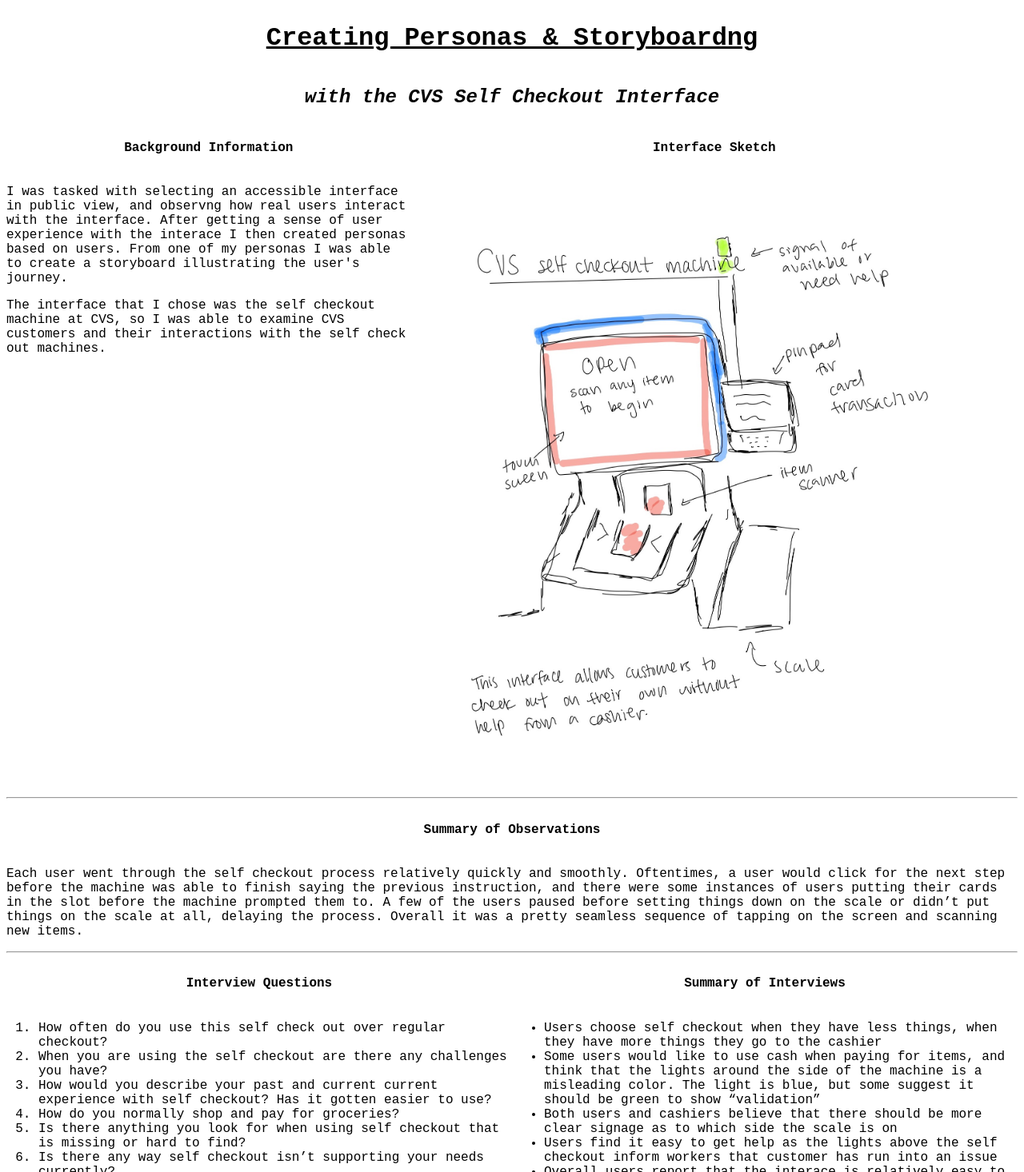
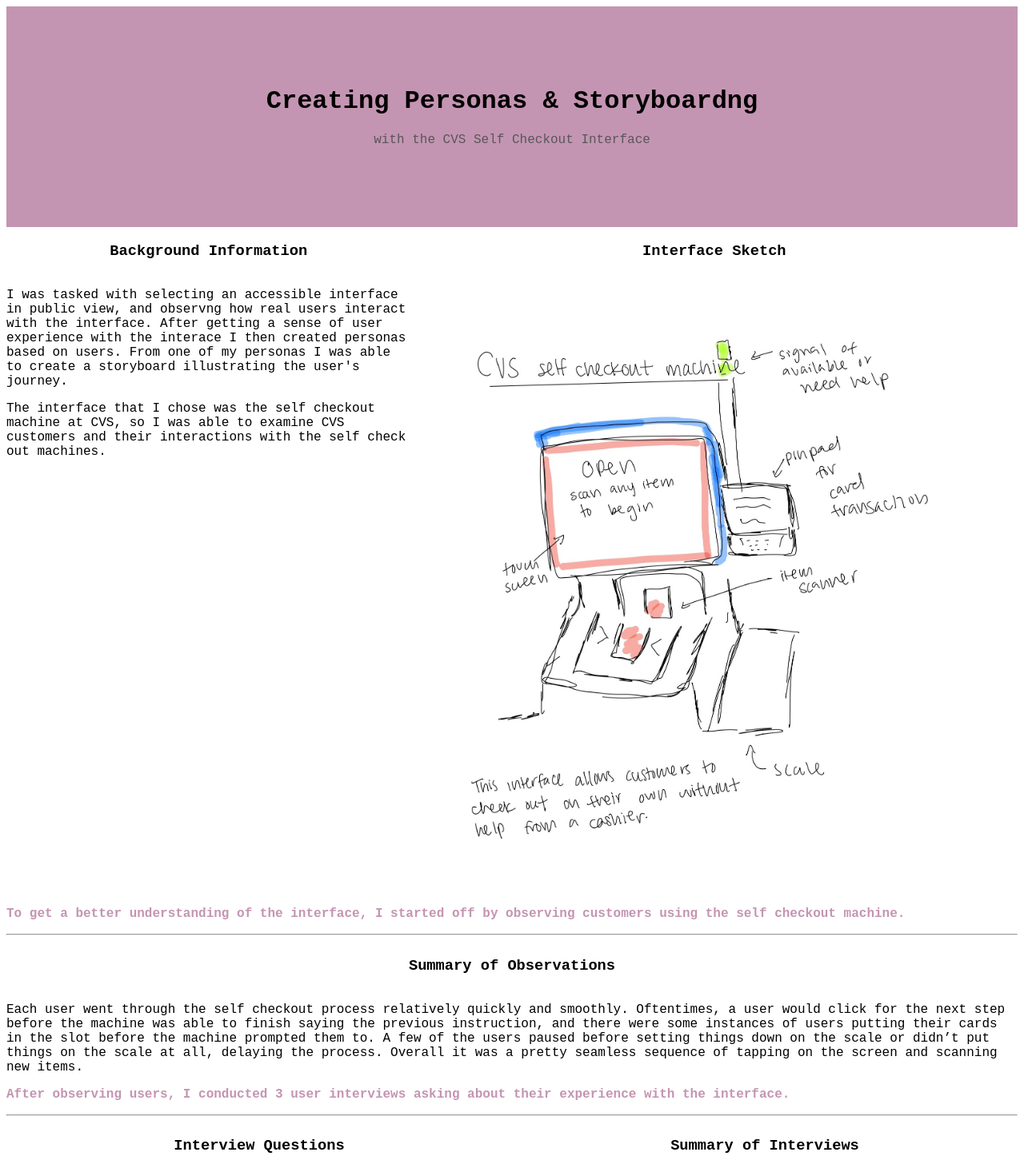
Before and after one commit to sashliu/csci1300-assignment1, a plain HTML site: page assigntment1/index.html in a window 1280 px wide. Shown: the top 1466 px of the page at 80% size. Drawn offline with Linux system fonts and the light colour scheme.

Commit message:
Update index.html

```diff
--- a/assigntment1/index.html
+++ b/assigntment1/index.html
@@ -6,38 +6,43 @@
     <meta name="description" content="my assignment write up">
 </head>
     <body>
+        <div style="background-color: #c495b2;">
         <div class="heading1">
-        <h1><u>Creating Personas & Storyboardng</u> </h1>
+        <h1 style="margin-top: 100px;">Creating Personas & Storyboardng </h1>
         </div>
         <div class="heading2">
-        <h2><i>with the CVS Self Checkout Interface</i></h2>
+        <p style="color:#595659;margin-top: 0;margin-bottom: 100px;">with the CVS Self Checkout Interface</p>
         </div>
+        </div>
+
         <div class="first-row">
 
             <div class="small">
                 <div class="heading2">
-                <h4>Background Information</h4>
+                <h3>Background Information</h3>
             </div>
                 <p>I was tasked with selecting an accessible interface in public view, and observng how real users interact with the interface. After getting a sense of user experience with the interace I then created personas based on users. From one of my personas I was able to create a storyboard illustrating the user's journey. </p>
                 <p>The interface that I chose was the self checkout machine at CVS, so I was able to examine CVS customers and their interactions with the self check out machines.  </p>
             </div>
             <div class="big">
                 <div class="heading2">
-                <h4>Interface Sketch</h4></div>
+                <h3>Interface Sketch</h3></div>
                 <img src="Page5.jpg" alt="interface sketch" width=100%>
              </div>
 
         </div>
+        <p style="color:#c495b2"><b>To get a better understanding of the interface, I started off by observing customers using the self checkout machine.</b></p>
         <hr>
         <div class="heading1">
-            <h4>Summary of Observations</h4>
+            <h3>Summary of Observations</h3>
         </div>
         <p>Each user went through the self checkout process relatively quickly and smoothly. Oftentimes, a user would click for the next step before the machine was able to finish saying the previous instruction, and there were some instances of users putting their cards in the slot before the machine prompted them to. A few of the users paused before setting things down on the scale or didn’t put things on the scale at all, delaying the process. Overall it was a pretty seamless sequence of tapping on the screen and scanning new items. </p>
+        <p style="color:#c495b2"><b>After observing users, I conducted 3 user interviews asking about their experience with the interface.</b></p>
         <hr>
         <div class="interview">
             <div>
                 <div class="heading2">
-                <h4>Interview Questions</h4></div>
+                <h3>Interview Questions</h3></div>
                 <ol >
                     <li>How often do you use this self check out over regular checkout?
                     </li>
@@ -53,7 +58,7 @@
             </div>
             <div class="int-summ">
                 <div class="heading2">
-                    <h4>Summary of Interviews</h4></div>
+                    <h3>Summary of Interviews</h3></div>
                 <ul>
                     <li>Users choose self checkout when they have less things, when they have more things they go to the cashier</li>
                     <li>Some users would like to use cash when paying for items, and think that the lights around the side of the machine is a misleading color. The light is blue, but some suggest it should be green to show “validation”</li>
@@ -63,9 +68,10 @@
                 </ul>
             </div>
         </div>
+        <p style="color:#c495b2"><b>Once I got a better dea of what types of users were using the self checkout machines and what their experiences were, I was ready to create personas.</b></p>
         <hr>
         <div class="heading1">
-        <h4>Personas</h4>
+        <h3>Personas</h3>
         </div>
         <div class="personas">
             <div>
@@ -75,9 +81,10 @@
                 <img src="Page2.jpg" width=100%>
             </div>
         </div>
+        <p style="color:#c495b2"><b>After creating these personas, I then developed a storyboard illustrating John's interaction with the interface.</b></p>
         <hr>
         <div class="heading2">
-            <h4>Storyboarding</h4>
+            <h3>Storyboarding</h3>
         </div>
         <img src="story.jpg" width=100%>
     </body>
```
